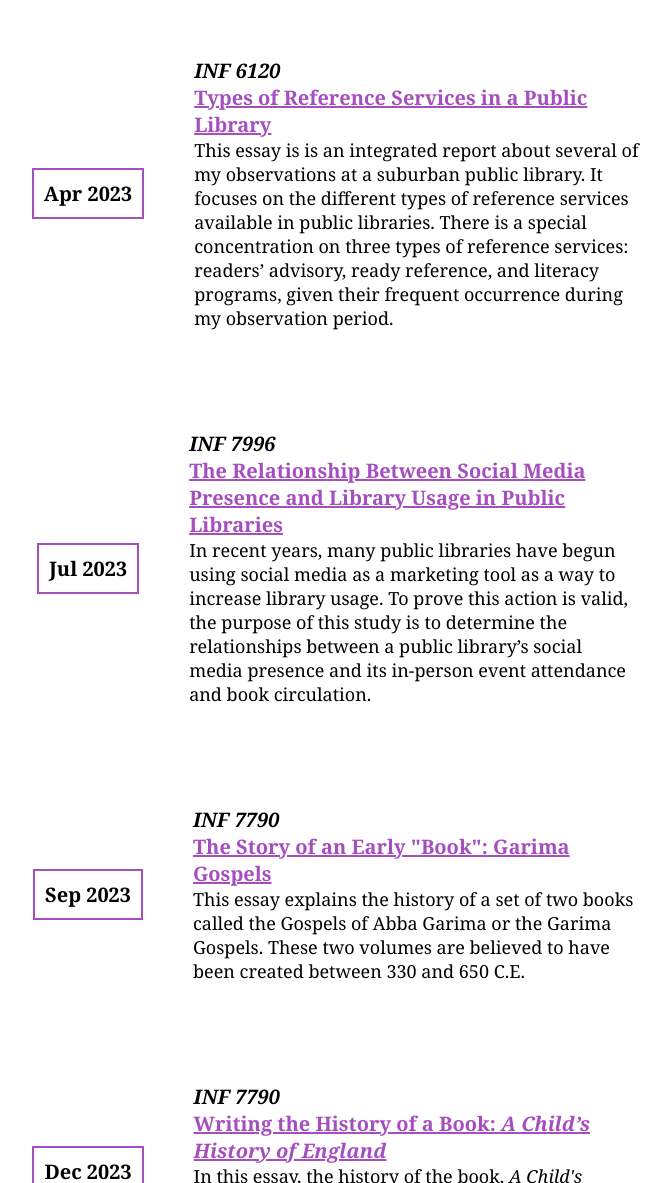
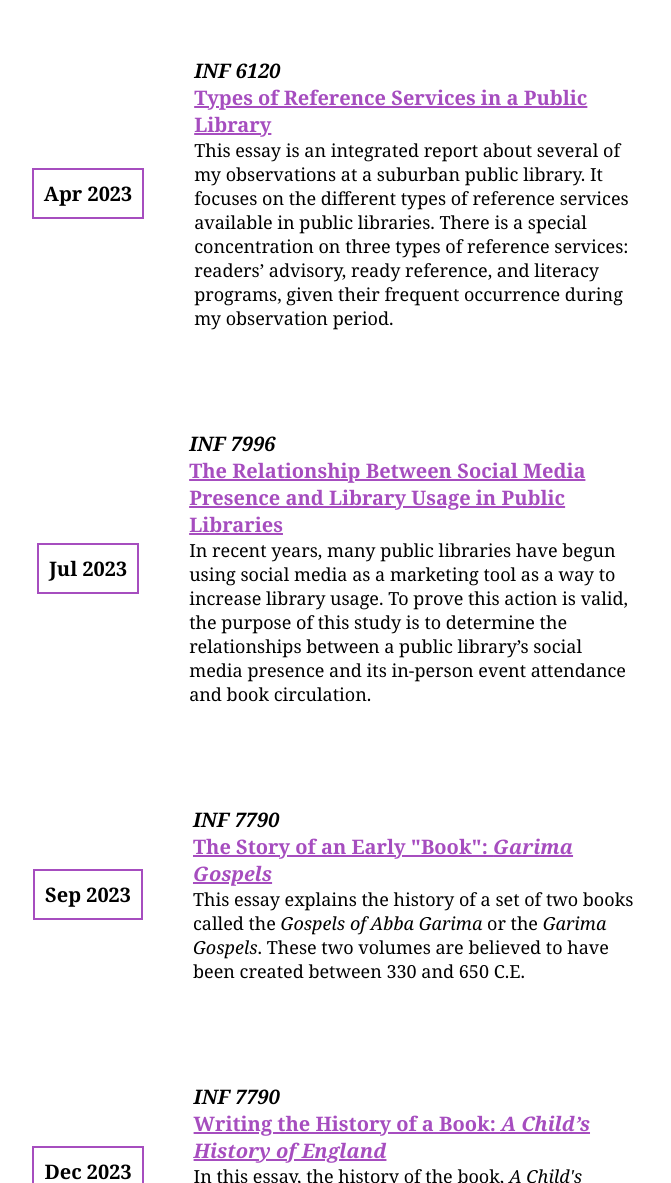
Before and after one commit to INF6420/ss24-allisonberger, a plain HTML site: page essays.html in a window 1280 px wide. Shown: the part 740-1923 px from the top of the page, without its empty margins (303-974 px from the left). Drawn offline with Linux system fonts and the light colour scheme.

Commit message:
added last minute edits for final

```diff
--- a/essays.html
+++ b/essays.html
@@ -6,7 +6,7 @@
     <title>Essays - Allison Berger's MLIS Program Portfolio</title>
     <script src="https://kit.fontawesome.com/78099b1a64.js" crossorigin="anonymous"></script>
     <link rel="stylesheet" href="style.css">
-    <meta name="description" content="This page contains essays that Allison Berger has written for the Master of Library and Information Science at Wayne State University.">
+    <meta name="description" content="This page contains essays that Allison Berger has written for the Master of Library and Information Science program at Wayne State University.">
 </head>
 <body>
     <header>
@@ -47,7 +47,7 @@
             </div>
             <div class="introessayscolumn2of2">
                 <div><h4><i>INF 6120</i><br /><a class="purplelink" href="documents/referenceservicesessay.pdf">Types of Reference Services in a Public Library</a></h4>
-                <p>This essay is is an integrated report about several of my observations at a suburban public library. It focuses on the different types of reference services available in public libraries. There is a special concentration on three types of reference services: readers’ advisory, ready reference, and literacy programs, given their frequent occurrence during my observation period.</p></div>
+                <p>This essay is an integrated report about several of my observations at a suburban public library. It focuses on the different types of reference services available in public libraries. There is a special concentration on three types of reference services: readers’ advisory, ready reference, and literacy programs, given their frequent occurrence during my observation period.</p></div>
             </div>
         </div>
         <div class="essay-column">
@@ -64,8 +64,8 @@
                 <div class="purplebox"><h4 class="boxspace">Sep 2023</h4></div>
             </div>
             <div class="introessayscolumn2of2">
-                <div><h4><i>INF 7790</i><br /><a class="purplelink" href="documents/earlybookessay.pdf">The Story of an Early "Book": Garima Gospels</a></h4>
-                <p>This essay explains the history of a set of two books called the Gospels of Abba Garima or the Garima Gospels. These two volumes are believed to have been created between 330 and 650 C.E.</p></div>
+                <div><h4><i>INF 7790</i><br /><a class="purplelink" href="documents/earlybookessay.pdf">The Story of an Early "Book": <i>Garima Gospels</i></a></h4>
+                <p>This essay explains the history of a set of two books called the <i>Gospels of Abba Garima</i> or the <i>Garima Gospels</i>. These two volumes are believed to have been created between 330 and 650 C.E.</p></div>
             </div>
         </div>
         <div class="essay-column">
```
Also changed, not shown: about.html (+1 -1 lines), index.html (+1 -1 lines), otherworks.html (+2 -2 lines), presentations.html (+1 -1 lines).
